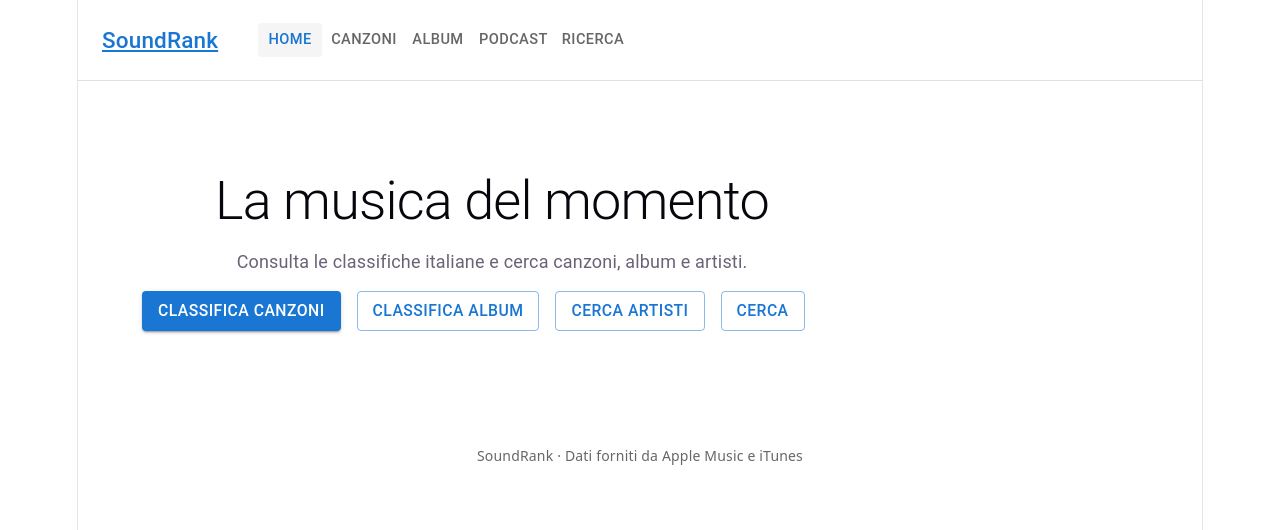
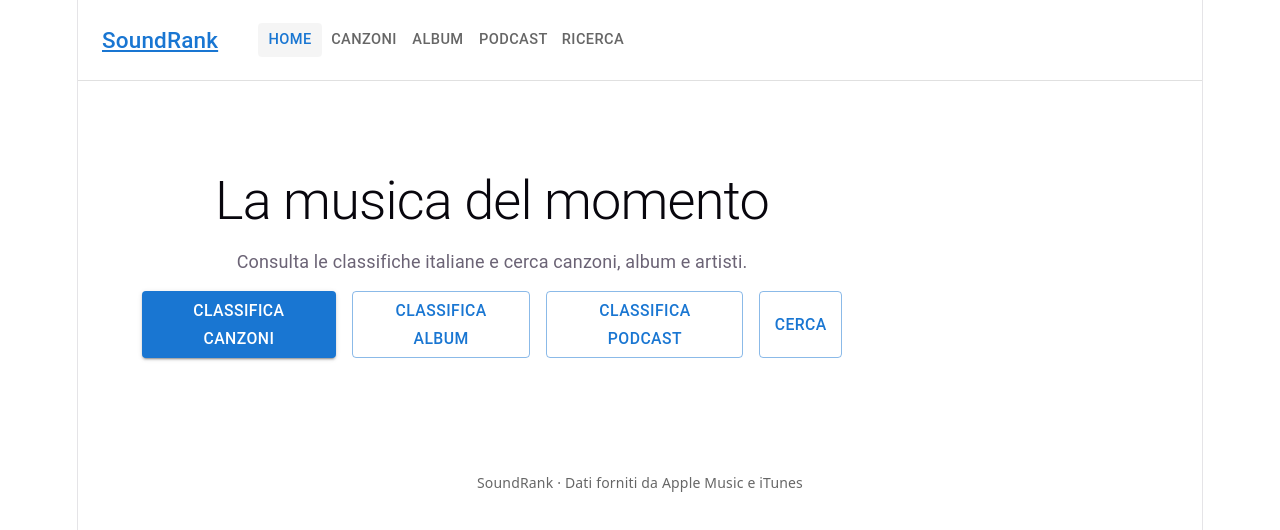
Before and after one commit to dario36ds/React_Frontend, a React (Vite) app: page / in a window 1280 px wide. Shown: the top 530 px of the page. Built offline with nearby package versions, Linux system fonts and the light colour scheme.

Commit message:
Aggiunto Podcast e rimosso duplicato di cerca

```diff
--- a/src/Home.jsx
+++ b/src/Home.jsx
@@ -10,7 +10,7 @@ function Home() {
         <Stack direction={{ xs: 'column', sm: 'row' }} spacing={2} alignItems="flex-start">
           <Button component={Link} to="/classifica-canzoni" variant="contained">Classifica canzoni</Button>
           <Button component={Link} to="/classifica-album" variant="outlined">Classifica album</Button>
-          <Button component={Link} to="/ricerca" variant="outlined">Cerca artisti</Button>
+          <Button component={Link} to="/classifica-podcast" variant="outlined">Classifica podcast</Button>
           <Button component={Link} to="/ricerca" variant="outlined">Cerca</Button>
         </Stack>
       </Stack>
```
